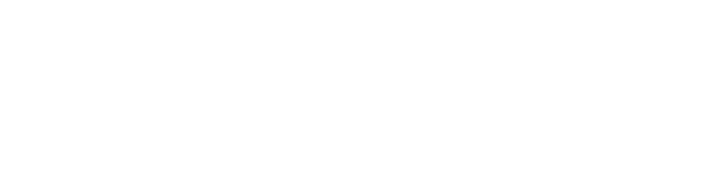
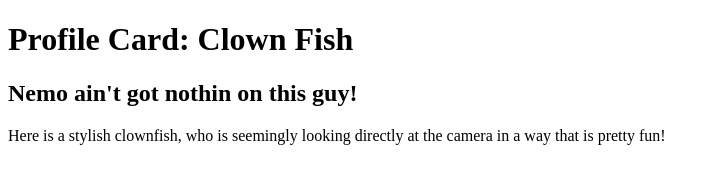
Before and after one commit to ghostflame2153/Assignment1, a plain HTML site: page index.html in a window 1280 px wide. Shown: the whole page, without its empty margins (0-719 px from the left). Drawn offline with Linux system fonts and the light colour scheme.

Commit message:
Commit, basic

```diff
--- a/index.html
+++ b/index.html
@@ -1,4 +1,12 @@
 <!DOCTYPE html>
-<html>
+<html lang="en">
+<head>
+    <meta charset="UTF-8">
     <title>Assignment 1: Profile Card</title>
+</head>
+    <body>
+        <h1>Profile Card: Clown Fish</h1>
+        <h2>Nemo ain't got nothin on this guy!</h2>
+        <p>Here is a stylish clownfish, who is seemingly looking directly at the camera in a way that is pretty fun!</p>
+    </body>
 </html>
```
Also changed, not shown: images/Fish.jpg (added).
